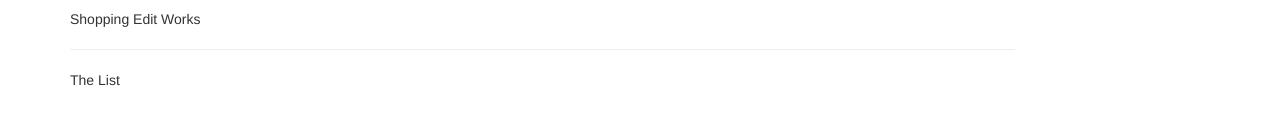
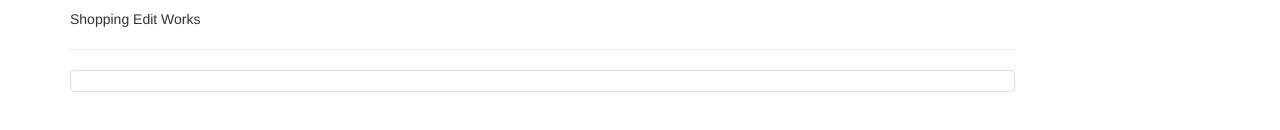
Before and after one commit to bl4met/RecipeApp, an Angular app: page / in a window 1280 px wide. Shown: the part 310-440 px from the top of the page. Built offline with nearby package versions, Linux system fonts and the light colour scheme.

Commit message:
Shopping List Changes

```diff
--- a/src/app/shopping-list/shopping-list.component.html
+++ b/src/app/shopping-list/shopping-list.component.html
@@ -2,6 +2,6 @@
   <div class="col-xs-10">
     <app-shopping-edit></app-shopping-edit>
     <hr>
-    <p>The List</p>
+    <ul class="list-group"><a class="list-group-item" style="cursor: pointer"></a></ul>
   </div>
 </div>
--- a/src/app/shopping-list/shopping-list.component.ts
+++ b/src/app/shopping-list/shopping-list.component.ts
@@ -7,6 +7,8 @@ import { Component, OnInit } from '@angular/core';
 })
 export class ShoppingListComponent implements OnInit {
 
+  ingredients = [];
+
   constructor() { }
 
   ngOnInit() {
```
